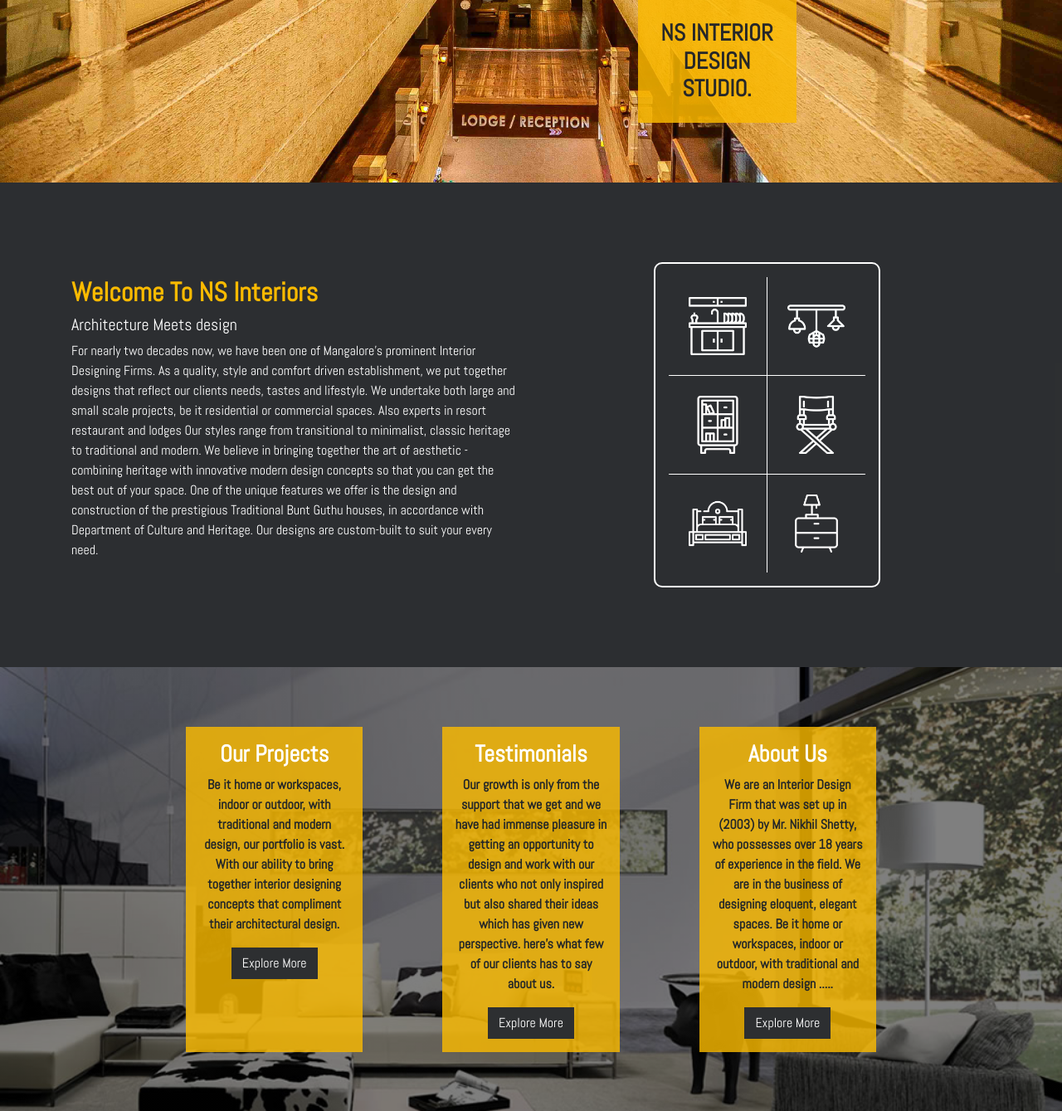
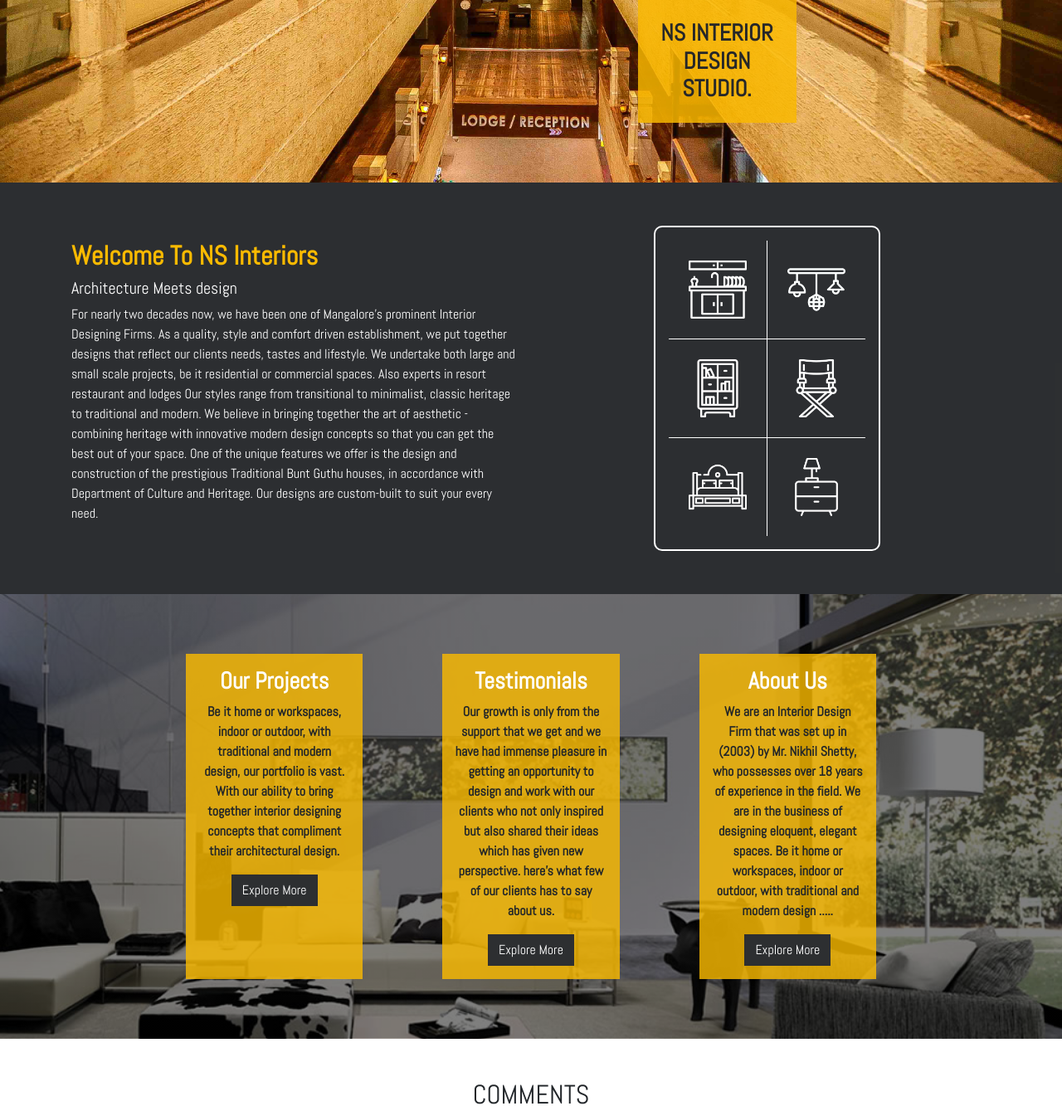
Before and after one commit to ajin94/NSInteriors, a Flask app: page / in a window 1280 px wide. Shown: the part 580-1919 px from the top of the page at 83% size. Run offline with Flask 2, Linux system fonts and the light colour scheme; some libraries are stand-ins or nearby versions.

Commit message:
Update index.html

```diff
--- a/templates/client/index.html
+++ b/templates/client/index.html
@@ -48,7 +48,7 @@
 </div>
 
 <div class="container-fluid c-p-bg-16181be6 py-5">
-    <div class="row px-md-5 py-5 mx-md-2">
+    <div class="row px-md-5 py-1 mx-md-2">
         <div class="col-md-6 my-auto" style="color:white;">
             <!--<h3>Working since 2003</h3>-->
             <h2 style="font-weight:bold; color:#faba00 !important;">Welcome To NS Interiors</h2>
```
